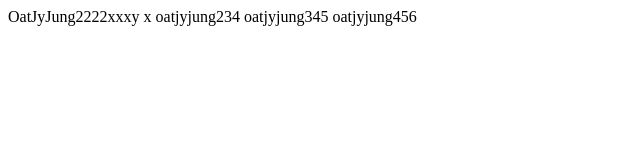
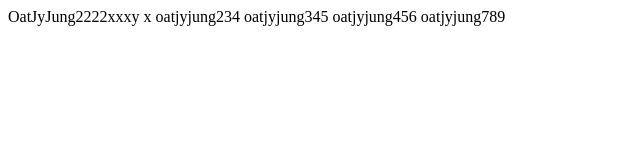
Before and after one commit to oatjyjung/oatjyjung, a plain HTML site: page index.html in a window 1280 px wide. Shown: the whole page, without its empty margins (0-640 px from the left). Drawn offline with Linux system fonts and the light colour scheme.

Commit message:
test repo

```diff
--- a/index.html
+++ b/index.html
@@ -3,5 +3,6 @@
 	oatjyjung234
 	oatjyjung345
 	oatjyjung456
+	oatjyjung789
 	</body>
 </html>
```
